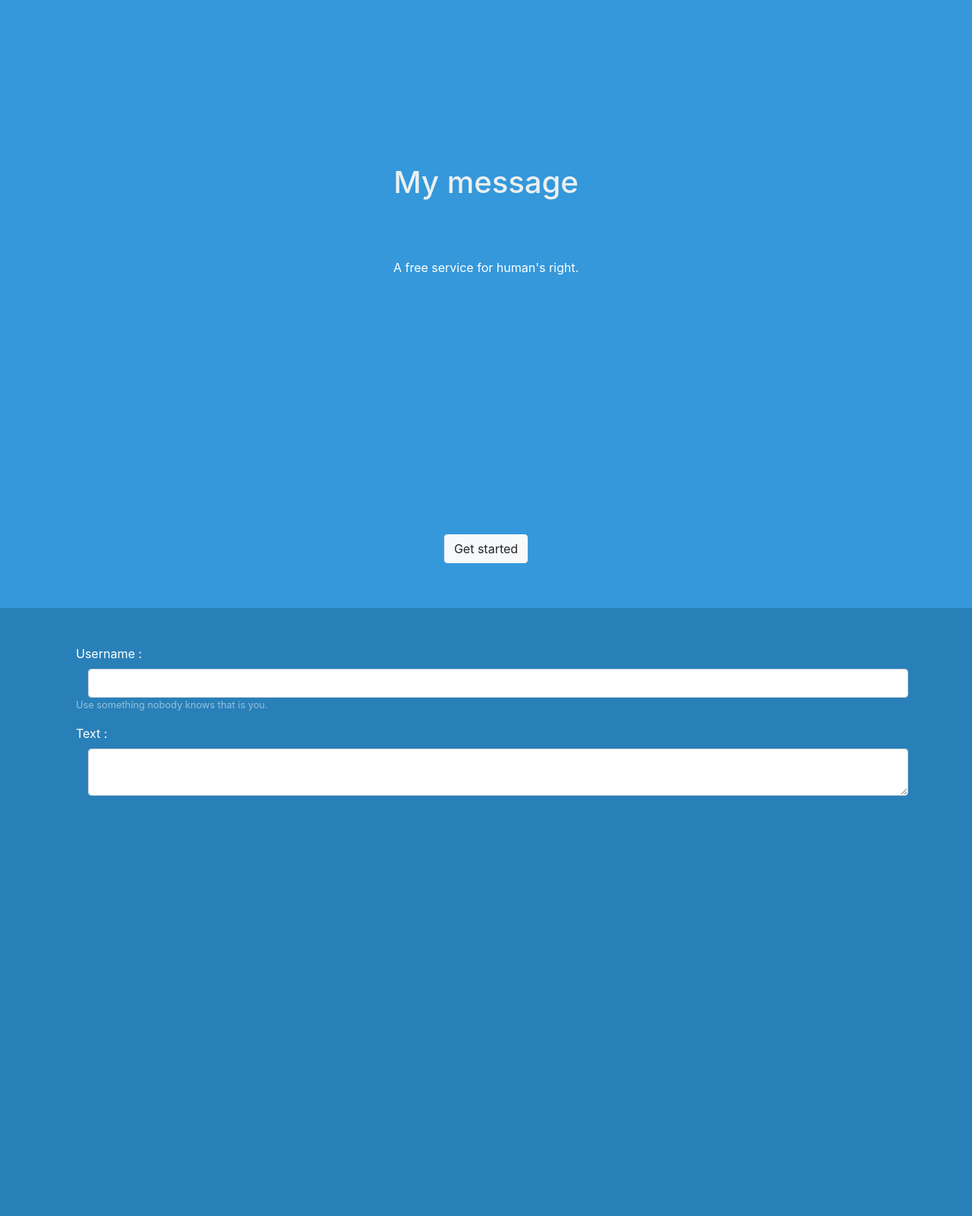
After one commit to guzzdev/PRVT-forum-service, a PHP site: page /index.html in a window 1280 px wide. The commit adds this page. Shown: the whole page at 76% size. Run offline with PHP 8.4, Linux system fonts and the light colour scheme.

Commit message:
First edits

```diff
--- /dev/null
+++ b/index.html
@@ -0,0 +1,34 @@
+<html lang="en">
+<head>
+    <meta charset="UTF-8">
+    <meta name="viewport" content="width=device-width, initial-scale=1.0">
+    <meta http-equiv="X-UA-Compatible" content="ie=edge">
+    <title>My message</title>
+    <link rel="stylesheet" href="public/css/bootstrap.css">
+    <link rel="stylesheet" href="public/css/style.css">
+</head>
+<body>
+    <section class="main-page container-fluid h-100">
+        <h1 class="title-page">My message</h1>
+        <p class="text-white citation-page">A free service for human's right.</p>
+        <button class="btn btn-light btn-start">Get started</button>
+    </section>
+    <section class="second-page container-fluid h-100">
+        <form action="" method="POST" class="container mx-auto">
+            <div class="container pt-5">
+                <div class="form-group">
+                    <label for="inputUsername">Username :</label>
+                    <input type="text" id="inputUsername" class="form-control mx-sm-3" aria-describedby="UsernameInput">
+                    <small id="usernameLonger" class="text-white-50">
+                              Use something nobody knows that is you.
+                    </small>
+                </div>
+                <div class="form-group">
+                        <label for="inputUsername">Text :</label>
+                        <textarea type="text" id="inputText" class="form-control mx-sm-3" aria-describedby="TextInput"></textarea>
+                </div>
+            </div>
+        </form>
+    </section>
+</body>
+</html>
--- /dev/null
+++ b/public/css/style.css
@@ -0,0 +1,42 @@
+html, body{
+    margin: 0;
+    padding: 0;
+}
+
+.title-page{
+    width: 100%;
+    text-align: center;
+    position: absolute;
+    top: 30vh;
+    left: 50%;
+    transform: translate(-50%, -50%);
+    color: #ecf0f1;
+}
+
+.citation-page{
+    padding: 20px;
+    text-align: center;
+    position: relative;
+    top: 40vh;
+}
+
+.btn-start{
+    position: absolute;
+    left: 50%;
+    bottom: 5vh;
+    transform: translate(-50%, -50%);
+}
+
+.main-page{
+    margin: 0;
+    background-color: #3498db;
+}
+
+.second-page{
+    margin: 0;
+    background-color: #2980b9;
+}
+
+label{
+    color: white;
+}
```
Also changed, not shown: index.php (line endings or trailing spaces).
